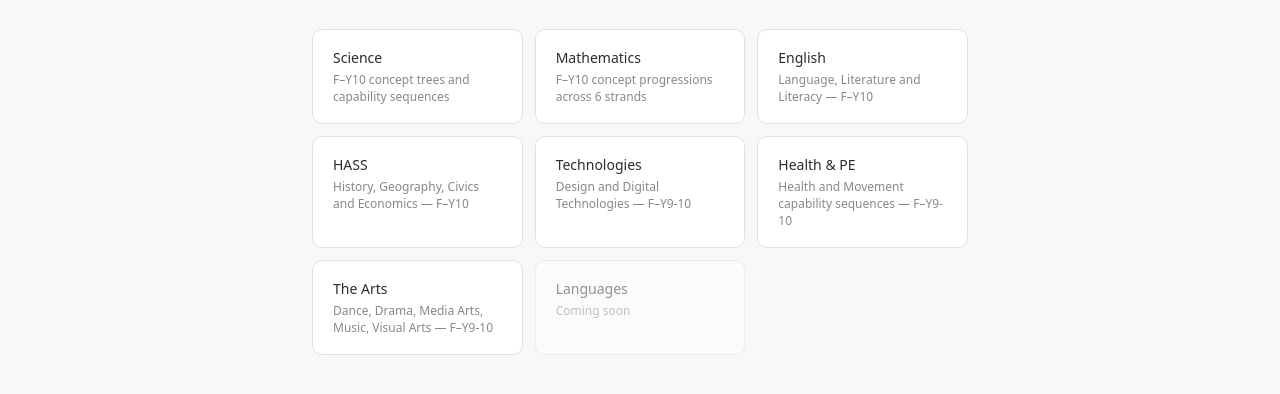
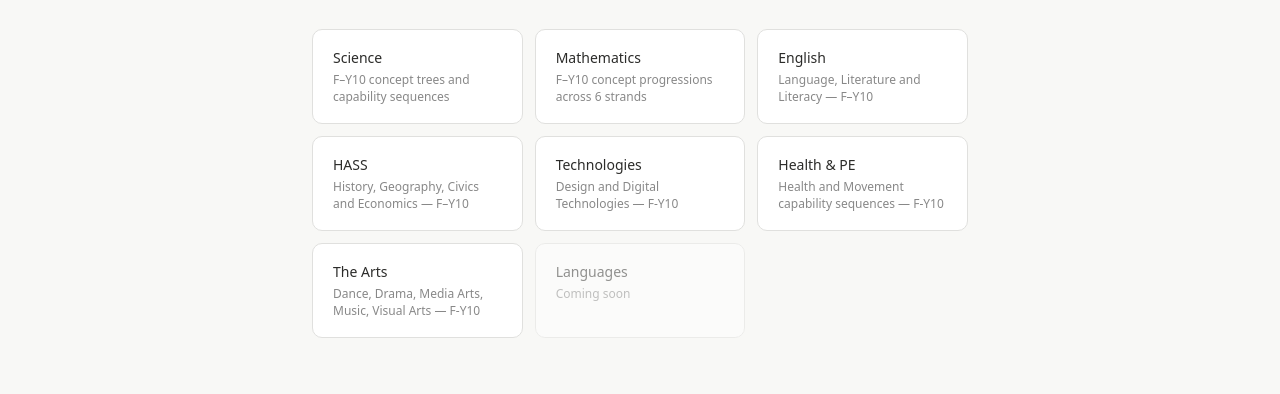
Before and after one commit to edu-matthew-pham/acara-progressions, a plain HTML site: page index.html in a window 1280 px wide. Shown: the part 188-582 px from the top of the page. Drawn offline with Linux system fonts and the light colour scheme.

Commit message:
fixed y9-10 to just y10

```diff
--- a/index.html
+++ b/index.html
@@ -101,15 +101,15 @@
       </a>
       <a class="card" href="#" onclick="showPage('technologies')">
         <div class="subject">Technologies</div>
-        <div class="desc">Design and Digital Technologies — F–Y9-10</div>
+        <div class="desc">Design and Digital Technologies — F-Y10</div>
       </a>
       <a class="card" href="#" onclick="showPage('hpe')">
         <div class="subject">Health &amp; PE</div>
-        <div class="desc">Health and Movement capability sequences — F–Y9-10</div>
+        <div class="desc">Health and Movement capability sequences — F-Y10</div>
       </a>
       <a class="card" href="#" onclick="showPage('arts')">
         <div class="subject">The Arts</div>
-        <div class="desc">Dance, Drama, Media Arts, Music, Visual Arts — F–Y9-10</div>
+        <div class="desc">Dance, Drama, Media Arts, Music, Visual Arts — F-Y10</div>
       </a>
       <a class="card coming-soon" href="#">
         <div class="subject">Languages</div>
```
